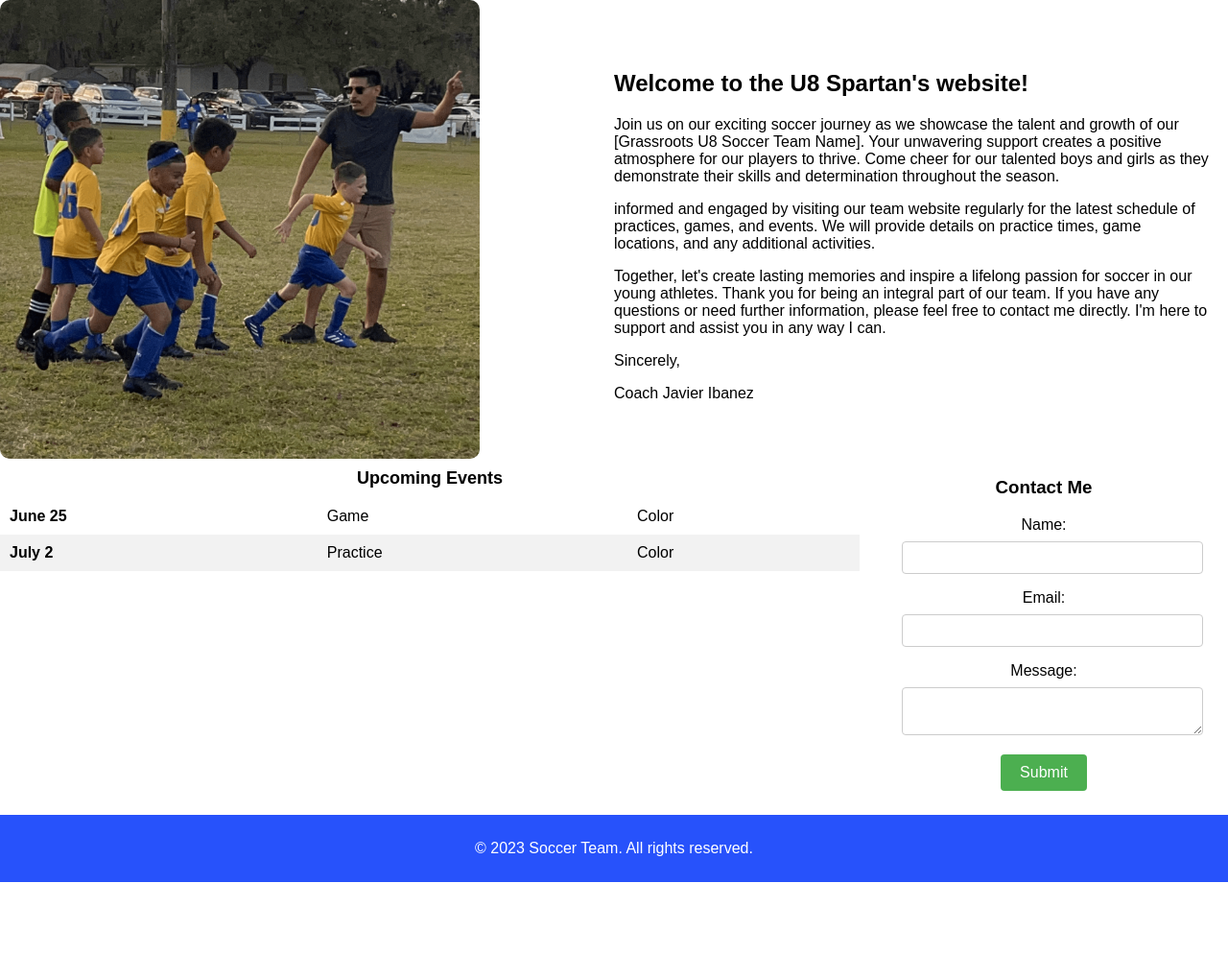
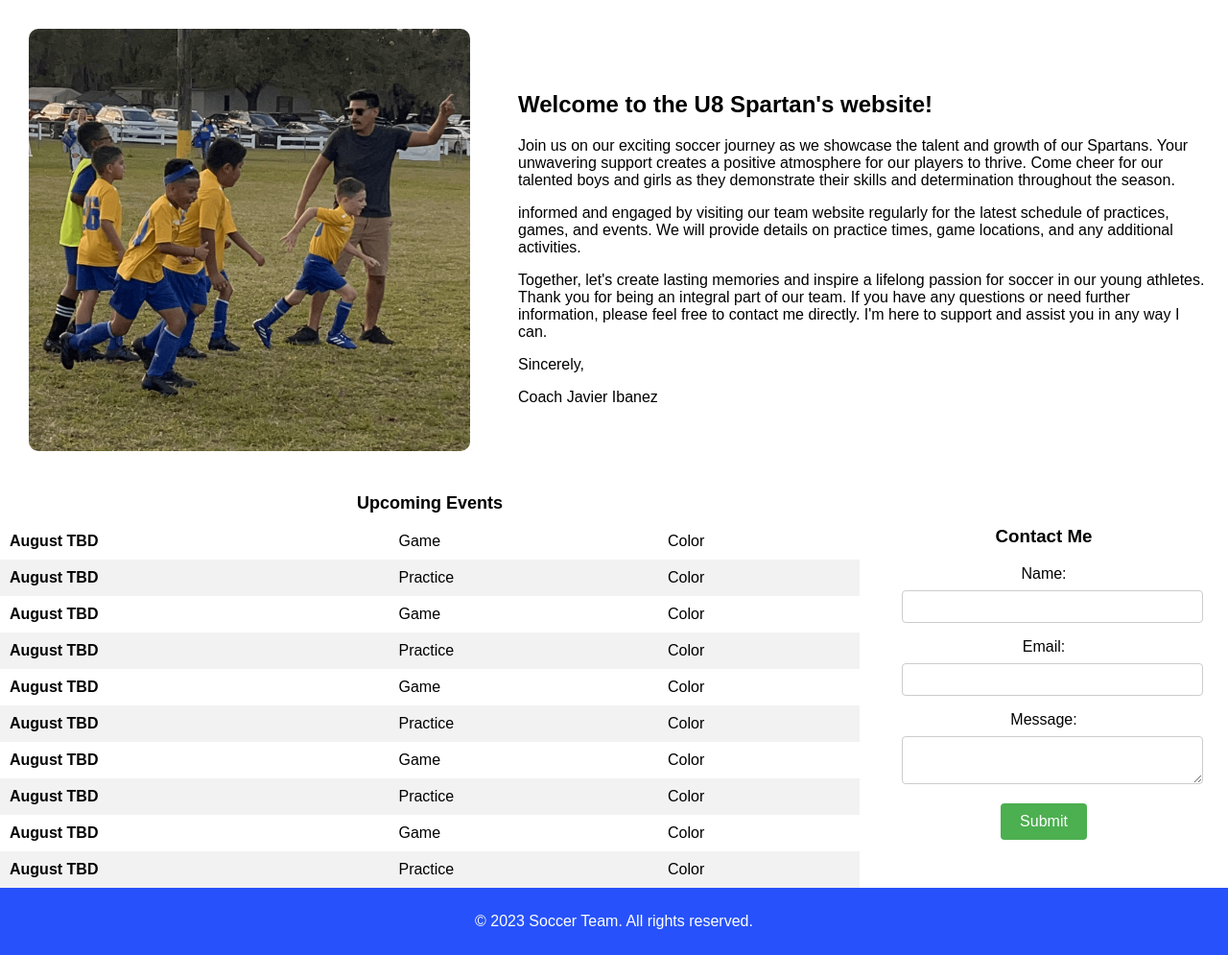
Before and after one commit to Ibanez92/soccer_team, a Flask app: page / in a window 1280 px wide. Shown: the part 181-1176 px from the top of the page at 96% size. Before the commit the page ends 1100 px from the top, so only its background shows below. Run offline with Flask 3, Linux system fonts and the light colour scheme.

Commit message:
added more rows for upcoming events and working on css

```diff
--- a/static/styles.css
+++ b/static/styles.css
@@ -52,16 +52,13 @@ nav ul li a {
     display: flex;
     align-items: center;
     margin-right: 20px;
+    margin-left: 20px;
 }
 
 .group-image {
-    width: 400px;
+    width: 460px;
     border-radius: 10px;
-    margin-right: 40 px;
-    /* Adjust the desired margin */
-    margin-right: 40px;
-    /* Adjust the desired width */
-    width: 500px;
+    margin: 30px;
 }
 
 .description {
--- a/templates/index.html
+++ b/templates/index.html
@@ -21,7 +21,7 @@
         </nav>
         <main>
             <div class="content">
-                <div class="team-info">
+                <div>
                     <img class="group-image" src="{{ url_for('static', filename='images/spartan_teamv3.png') }}" alt="Group Image">
                 </div>
 
@@ -31,7 +31,7 @@
                         <!-- Description content -->
                         <h2>Welcome to the U8 Spartan's website!</h2>
 
-                        <p>Join us on our exciting soccer journey as we showcase the talent and growth of our [Grassroots U8 Soccer Team Name]. Your unwavering support creates a positive atmosphere for our players to thrive. Come cheer for our talented boys and girls as they demonstrate their skills and determination throughout the season.</p>
+                        <p>Join us on our exciting soccer journey as we showcase the talent and growth of our Spartans. Your unwavering support creates a positive atmosphere for our players to thrive. Come cheer for our talented boys and girls as they demonstrate their skills and determination throughout the season.</p>
 
                         <p>informed and engaged by visiting our team website regularly for the latest schedule of practices, games, and events. We will provide details on practice times, game locations, and any additional activities.</p>
 
@@ -50,12 +50,52 @@
                         <caption>Upcoming Events</caption>
                         <tbody>
                             <tr>
-                                <td class="date">June 25</td>
+                                <td class="date">August TBD</td>
                                 <td class="event">Game</td>
                                 <td class="team-color">Color</td>
                             </tr>
                             <tr>
-                                <td class="date">July 2</td>
+                                <td class="date">August TBD</td>
+                                <td class="event">Practice</td>
+                                <td class="team-color">Color</td>
+                            </tr>
+                            <tr>
+                                <td class="date">August TBD</td>
+                                <td class="event">Game</td>
+                                <td class="team-color">Color</td>
+                            </tr>
+                            <tr>
+                                <td class="date">August TBD</td>
+                                <td class="event">Practice</td>
+                                <td class="team-color">Color</td>
+                            </tr>
+                            <tr>
+                                <td class="date">August TBD</td>
+                                <td class="event">Game</td>
+                                <td class="team-color">Color</td>
+                            </tr>
+                            <tr>
+                                <td class="date">August TBD</td>
+                                <td class="event">Practice</td>
+                                <td class="team-color">Color</td>
+                            </tr>
+                            <tr>
+                                <td class="date">August TBD</td>
+                                <td class="event">Game</td>
+                                <td class="team-color">Color</td>
+                            </tr>
+                            <tr>
+                                <td class="date">August TBD</td>
+                                <td class="event">Practice</td>
+                                <td class="team-color">Color</td>
+                            </tr>
+                            <tr>
+                                <td class="date">August TBD</td>
+                                <td class="event">Game</td>
+                                <td class="team-color">Color</td>
+                            </tr>
+                            <tr>
+                                <td class="date">August TBD</td>
                                 <td class="event">Practice</td>
                                 <td class="team-color">Color</td>
                             </tr>
```
